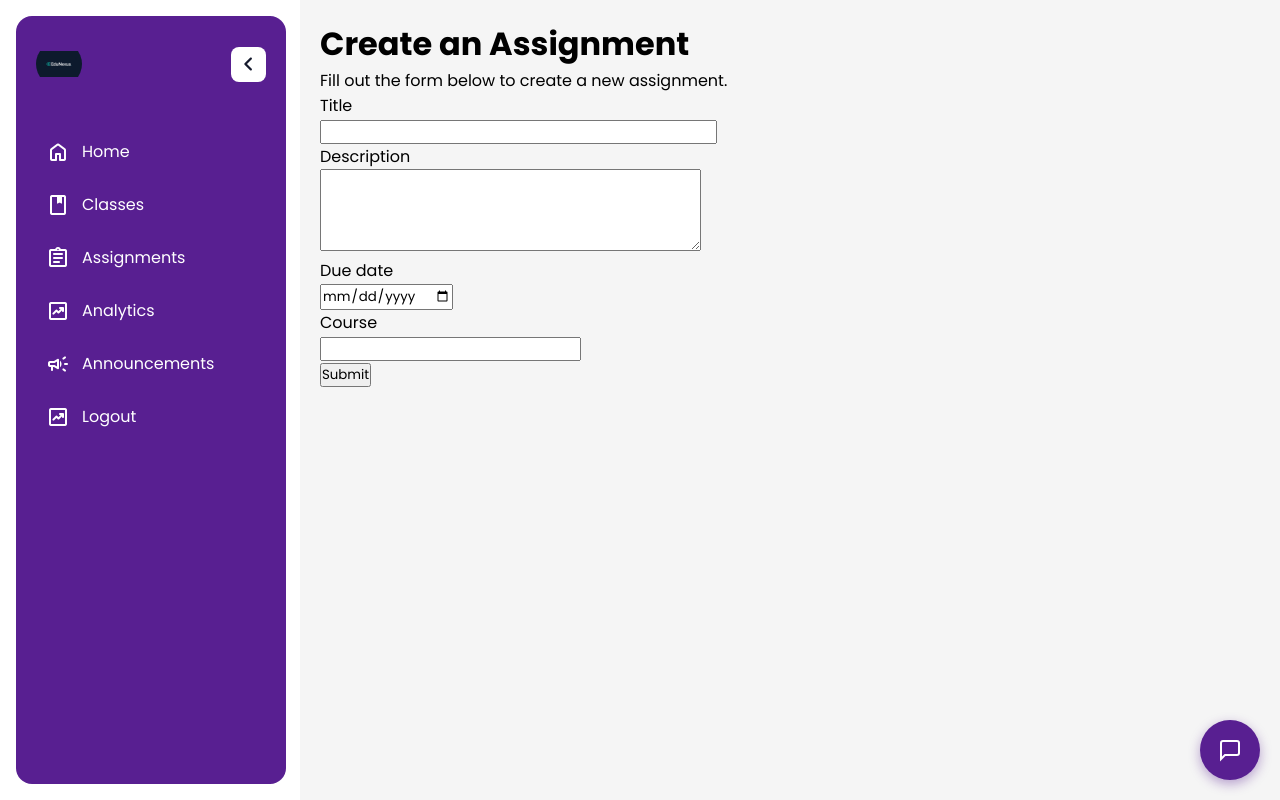
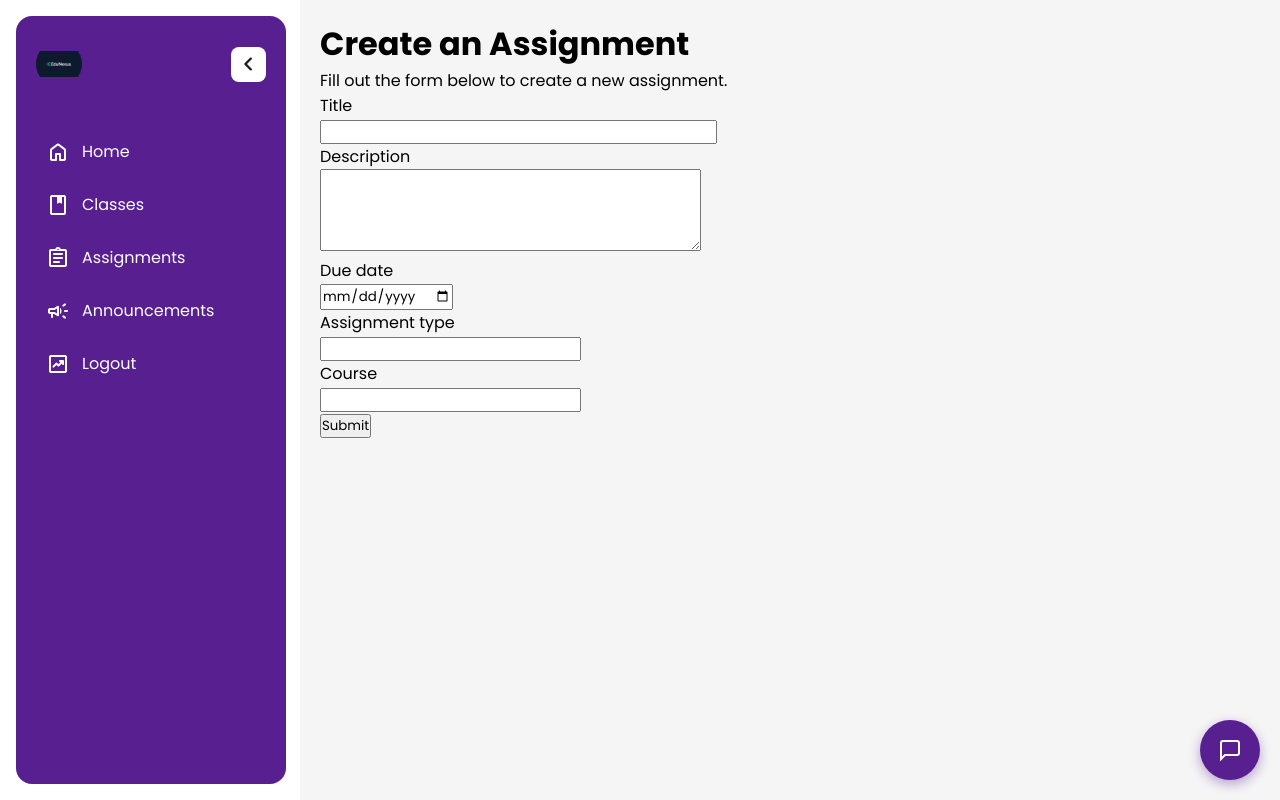
Before and after one commit to joshuakchoy/cs131_term_project, a Python web app: template app/main/templates/main/create_assignment.html in a window 1280 px wide. Run offline with Jinja, Linux system fonts and the light colour scheme; the template is opened without the code that fills it, so the values that code supplies are empty, except form fields; form fields are guessed from the names that the template uses.

Commit message:
Added labels to assignments (like homework, exam, quiz), removed analytics from teacher sidebar

```diff
--- a/app/forms.py
+++ b/app/forms.py
@@ -31,6 +31,7 @@ class CreateAssignmentForm(FlaskForm):
     title = StringField("Assignment Title", validators=[DataRequired(), Length(max=128)])
     description = StringField("Description", validators=[DataRequired(), Length(max=512)])
     due_date = DateField("Due Date", format="%Y-%m-%d", validators=[DataRequired()])
+    assignment_type = SelectField("Type", choices=[('homework', 'Homework'), ('quiz', 'Quiz'), ('exam', 'Exam')], validators=[DataRequired()])
     course_id = SelectField("Course", coerce=int, validators=[DataRequired()])
     submit = SubmitField("Create Assignment")
 
--- a/app/main/routes.py
+++ b/app/main/routes.py
@@ -164,6 +164,7 @@ def create_assignment():
             title=form.title.data,
             description=form.description.data,
             due_date=due_str,
+            assignment_type=form.assignment_type.data,
             course_id=form.course_id.data
         )
         db.session.add(assignment)
--- a/app/main/templates/main/assignments.html
+++ b/app/main/templates/main/assignments.html
@@ -50,6 +50,9 @@ content %}
         <p class="assignment-desc">{{ a.description }}</p>
         {% endif %}
         <div class="assignment-meta">
+          {% if a.assignment_type %}
+          <span class="meta-pill">Type: {{ a.assignment_type|capitalize }}</span>
+          {% endif %}
           {% if a.course %}
           <span class="meta-pill">Course: {{ a.course.title }}</span>
           {% else %}
--- a/app/main/templates/main/create_assignment.html
+++ b/app/main/templates/main/create_assignment.html
@@ -27,6 +27,13 @@ block content %}
     {% endfor %}
   </p>
   <p>
+    {{ form.assignment_type.label }}<br />
+    {{ form.assignment_type() }}<br />
+    {% for error in form.assignment_type.errors %}
+    <span style="color: red">[{{ error }}]</span>
+    {% endfor %}
+  </p>
+  <p>
     {{ form.course_id.label }}<br />
     {{ form.course_id() }}<br />
     {% for error in form.course_id.errors %}
--- a/app/main/templates/main/view_course.html
+++ b/app/main/templates/main/view_course.html
@@ -42,6 +42,9 @@ block content %}
             <p class="assignment-desc">{{ assignment.description }}</p>
             {% endif %}
             <div class="assignment-meta">
+              {% if assignment.assignment_type %}
+              <span class="meta-pill">Type: {{ assignment.assignment_type|capitalize }}</span>
+              {% endif %}
               {% if assignment.course %}
               <span class="meta-pill"
                 >Course: {{ assignment.course.title }}</span
--- a/app/main/templates/main/view_grades.html
+++ b/app/main/templates/main/view_grades.html
@@ -14,6 +14,7 @@
             <thead>
                 <tr>
                     <th>Assignment</th>
+                    <th>Type</th>
                     <th>Due Date</th>
                     <th>Status</th>
                     <th>Grade</th>
@@ -28,6 +29,7 @@
                         <br><span class="assignment-desc">{{ assignment.description }}</span>
                         {% endif %}
                     </td>
+                    <td>{{ assignment.assignment_type|capitalize if assignment.assignment_type else '—' }}</td>
                     <td>{{ assignment.due_date }}</td>
                     <td>
                         {% if submissions_dict.get(assignment.id) %}
--- a/app/models.py
+++ b/app/models.py
@@ -82,6 +82,7 @@ class Assignment(db.Model):
     title = db.Column(db.String(128), nullable=False)
     description = db.Column(db.Text, nullable=True)
     due_date = db.Column(db.String(64), nullable=False)
+    assignment_type = db.Column(db.String(32), nullable=False, default='homework')
     course_id = db.Column(db.Integer, db.ForeignKey('course.id'), nullable=True)
 
     # relationships
--- a/app/templates/sidebar.html
+++ b/app/templates/sidebar.html
@@ -45,6 +45,8 @@
             <span class="nav-tooltip">Grades</span>
           </li>
           {% endif %}
+          {% if current_user.is_authenticated and current_user.role ==
+          'instructor' %}
           <li class="nav-item">
             <a href="/analytics" class="nav-link">
               <span class="material-symbols-rounded">chart_data</span>
@@ -52,6 +54,7 @@
             </a>
             <span class="nav-tooltip">Analytics</span>
           </li>
+          {% endif %}
           <li class="nav-item">
             <a href="{{ url_for('main.announcements') }}" class="nav-link">
               <span class="material-symbols-rounded">campaign</span>
```
